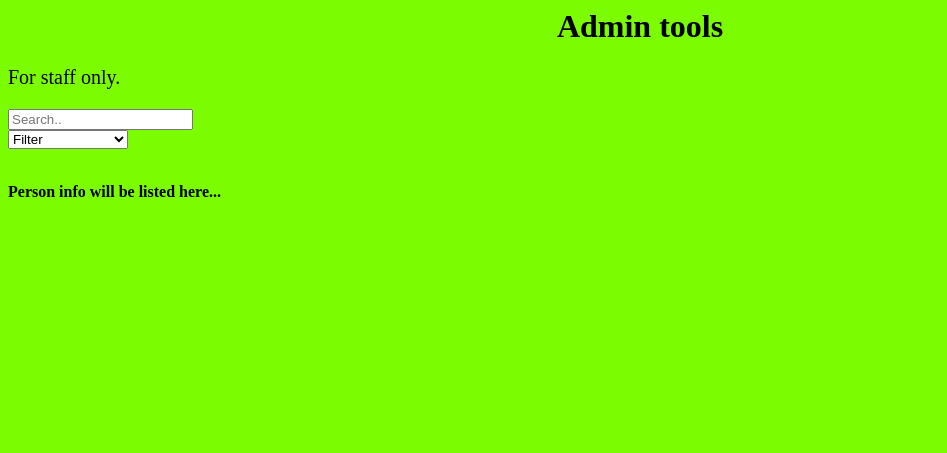
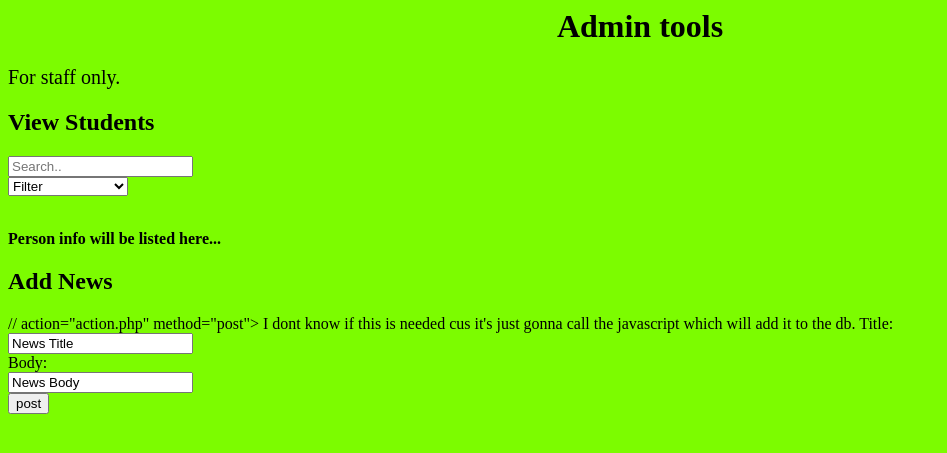
Before and after one commit to georgia-cr/ECM2434-Group-Project, a PHP site: page /admin.php in a window 1280 px wide. Shown: the top 453 px of the page, without its empty margins (0-947 px from the left). Run offline with PHP 8.4, Linux system fonts and the light colour scheme; the visitor is signed in with stand-in values (Sample User, id 1).

Commit message:
Add creating news posts to admin page

```diff
--- a/site/admin.php
+++ b/site/admin.php
@@ -28,6 +28,7 @@ if(isset($_SESSION['username']) && $_SESSION['accessLevel'] == 'admin') {
 <body>
     <h1>Admin tools</h1>
     <p>For staff only.</p>
+    <h2>View Students</h2>
     <input type="text" name="name_search" id="name_search" placeholder="Search..">
     <form>
         <select name="users">
@@ -41,6 +42,14 @@ if(isset($_SESSION['username']) && $_SESSION['accessLevel'] == 'admin') {
     </form>
     <br>
     <div id="txtHint"><b>Person info will be listed here...</b></div>
+    <h2>Add News</h2>
+    <form> // action="action.php" method="post"> I dont know if this is needed cus it's just gonna call the javascript which will add it to the db.
+        <label for="title">Title:</label><br>
+        <input type="text" id="ntitle" name="ntitle" value="News Title"><br>
+        <label for="lname">Body:</label><br>
+        <input type="text" id="nbody" name="nbody" value="News Body"><br>
+        <input type="submit" value="post">
+    </form>
 </body>
 </html>
 
```
